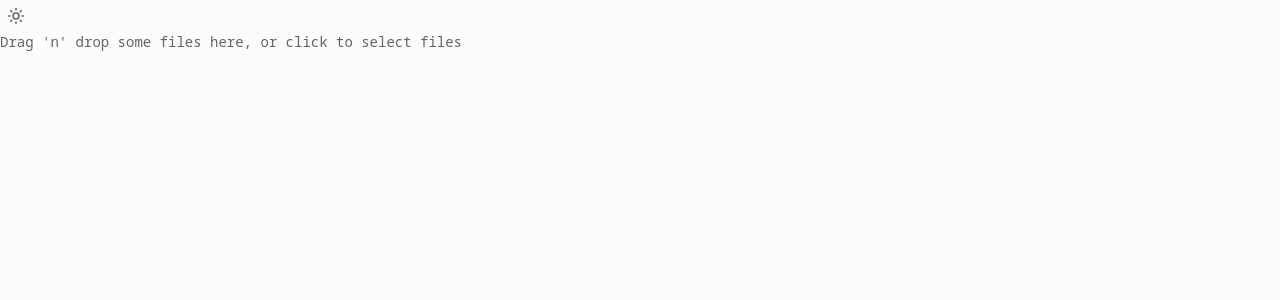
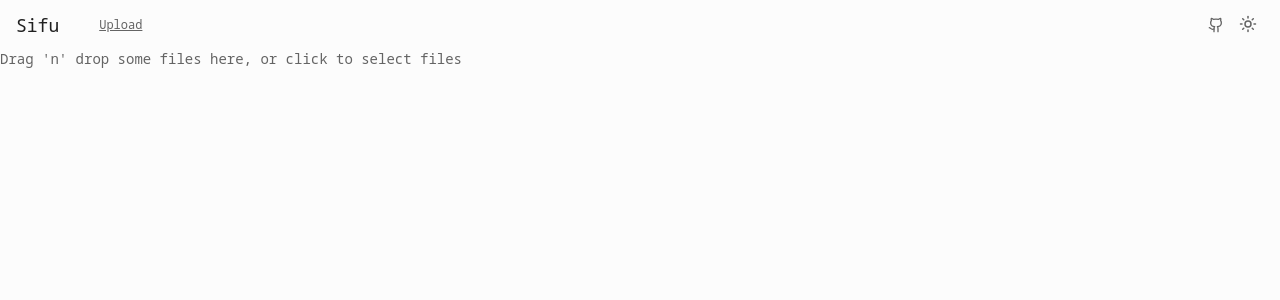
Before and after one commit to majidsajadi/sifu, a Next.js app: page /upload in a window 1280 px wide. Shown: the top 300 px of the page. Built offline with nearby package versions, Linux system fonts and the light colour scheme.

Commit message:
feat: style header component

```diff
--- /dev/null
+++ b/components/header.module.css
@@ -0,0 +1,24 @@
+.header {
+  display: flex;
+  align-items: center;
+  justify-content: space-between;
+  padding: 0.5rem 1rem;
+}
+
+.nav {
+  align-items: center;
+  display: flex;
+  gap: 2.5rem;
+}
+
+.nav a {
+  color: var(--color-foreground);
+  font-size: var(--font-size-sm);
+}
+
+.nav .logo {
+  text-decoration: none;
+  color: var(--neutral-text-contrast);
+  font-weight: 500;
+  font-size: 18px;
+}
--- a/components/header.tsx
+++ b/components/header.tsx
@@ -1,6 +1,6 @@
 "use client";
 
-import { Moon, Sun } from "lucide-react";
+import { Moon, Sun, Github } from "lucide-react";
 import { useTheme } from "next-themes";
 import {
   DropdownMenu,
@@ -13,6 +13,8 @@ import {
 } from "@/ui/dropdown-menu";
 import { useIsMounted } from "@/hooks/use-is-mounted";
 import { Button } from "@/ui/button";
+import styles from "./header.module.css";
+import Link from "next/link";
 
 export function Header() {
   const { theme, resolvedTheme, setTheme } = useTheme();
@@ -23,18 +25,27 @@ export function Header() {
   }
 
   return (
-    <header>
-      {/* <div>
-        The current theme is: {theme}
-        <button onClick={() => setTheme("light")}>Light Mode</button>
-        <button onClick={() => setTheme("dark")}>Dark Mode</button>
-        <button onClick={() => setTheme("system")}>System Mode</button>
-      </div> */}
-
+    <header className={styles.header}>
+      <nav className={styles.nav}>
+        <Link className={styles.logo} href="/">
+          Sifu
+        </Link>
+        <Link href="/upload">Upload</Link>
+      </nav>
+      <div>
+        <Button variant="ghost" size="icon" asChild>
+          <Link href="https://github.com/majidsajadi/sifu">
+            <Github size={16} />
+          </Link>
+        </Button>
         <DropdownMenu>
           <DropdownMenuTrigger asChild>
             <Button variant="ghost" size="icon">
-            {resolvedTheme === "dark" ? <Moon size={18} /> : <Sun size={18} />}
+              {resolvedTheme === "dark" ? (
+                <Moon size={18} />
+              ) : (
+                <Sun size={18} />
+              )}
             </Button>
           </DropdownMenuTrigger>
           <DropdownMenuContent>
@@ -43,10 +54,13 @@ export function Header() {
             <DropdownMenuRadioGroup value={theme} onValueChange={setTheme}>
               <DropdownMenuRadioItem value="dark">Dark</DropdownMenuRadioItem>
               <DropdownMenuRadioItem value="light">Light</DropdownMenuRadioItem>
-            <DropdownMenuRadioItem value="system">System</DropdownMenuRadioItem>
+              <DropdownMenuRadioItem value="system">
+                System
+              </DropdownMenuRadioItem>
             </DropdownMenuRadioGroup>
           </DropdownMenuContent>
         </DropdownMenu>
+      </div>
     </header>
   );
 }
```
Lines whose indentation alone changed are shown as unchanged.
